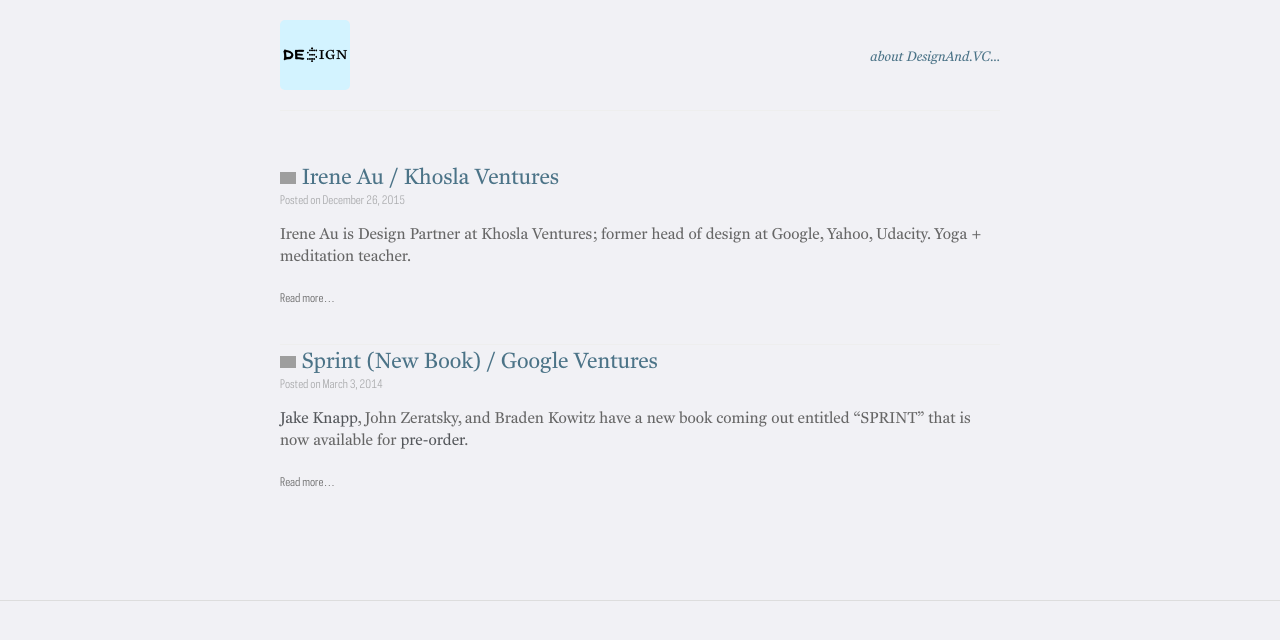
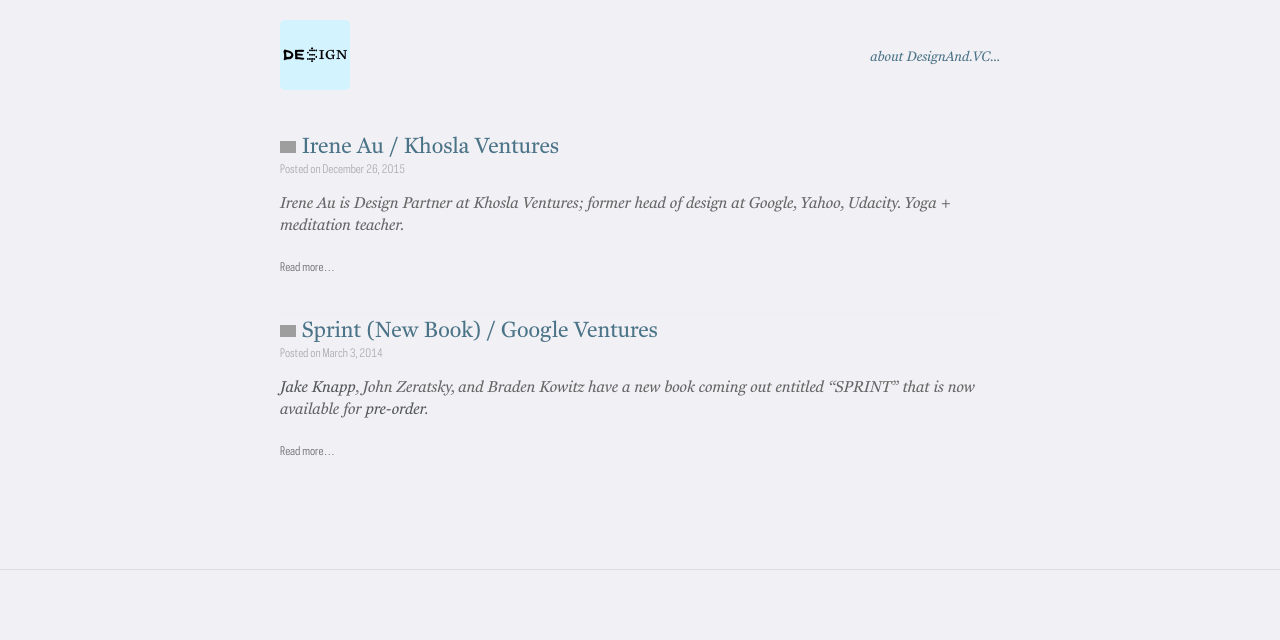
Before and after one commit to DesignAnd-VC/designand-vc.github.io, a Jekyll site: the page built from index.html, in a window 1280 px wide. Shown: the top 640 px of the page. Built offline with Jekyll 4.4.1, drawn with Linux system fonts in a browser that asks for light colours; Markdown is read by kramdown in place of the engine named in the settings; grey boxes are pictures that could not be loaded.

Commit message:
more tweaks

```diff
--- a/_layouts/post.html
+++ b/_layouts/post.html
@@ -3,7 +3,7 @@ layout: default
 ---
 
 <article class="post">
-  <h1>{{page.iconimg}}{{ page.title }}</h1>
+  <h1>{{page.iconimg}} {{ page.title }}</h1>
   <div class="date">
     Posted on {{ page.date | date: "%B %e, %Y" }}
   </div>
--- a/index.html
+++ b/index.html
@@ -11,7 +11,7 @@ layout: default
         Posted on {{ post.date | date: "%B %e, %Y" }}
       </div>
       <div class="entry">
-        {{ post.excerpt }}
+        <i>{{ post.excerpt }}</i>
       </div>
       <a href="{{ site.baseurl }}{{ post.url }}" class="read-more">Read more&#8230;</a>
     </article>
--- a/style.scss
+++ b/style.scss
@@ -2,7 +2,7 @@
 ---
 
 //
-// IMPORTS
+// IMPORTS---
 //
 
 @import "reset";
@@ -162,12 +162,11 @@ img {
 //
 
 .wrapper-masthead {
-  margin-bottom: 50px;
+  margin-bottom: 20px;
 }
 
 .masthead {
   padding: 20px 0;
-  border-bottom: 1px solid $lightGray;
 
   @include mobile {
     text-align: center;
@@ -280,7 +279,6 @@ nav {
       font-size: 22px;
       font-style: italic;
     }
-
     .comments {
       margin-top: 10px;
     }
```
Also changed, not shown: 5 other files. Lines whose indentation alone changed are shown as unchanged.
